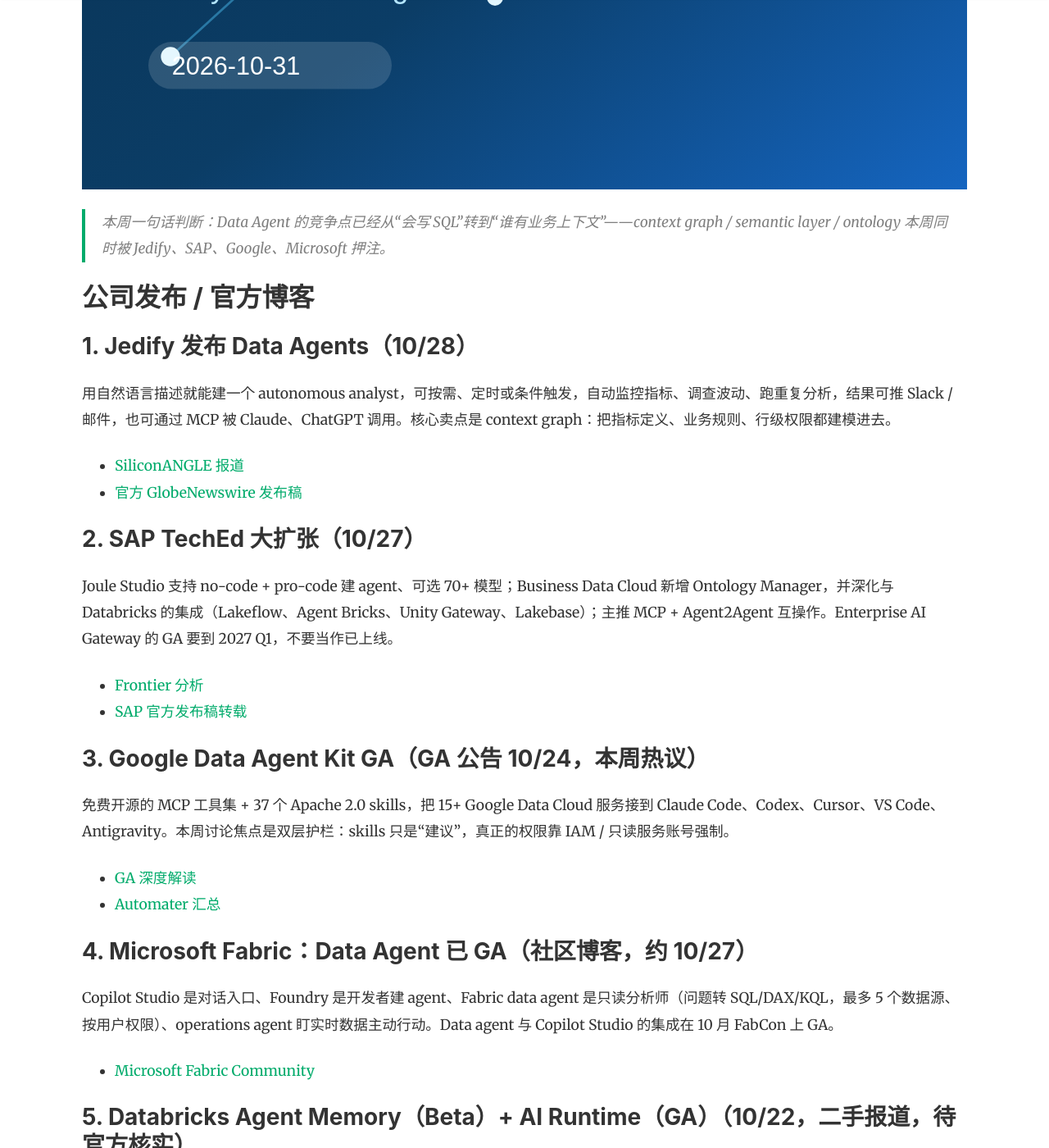
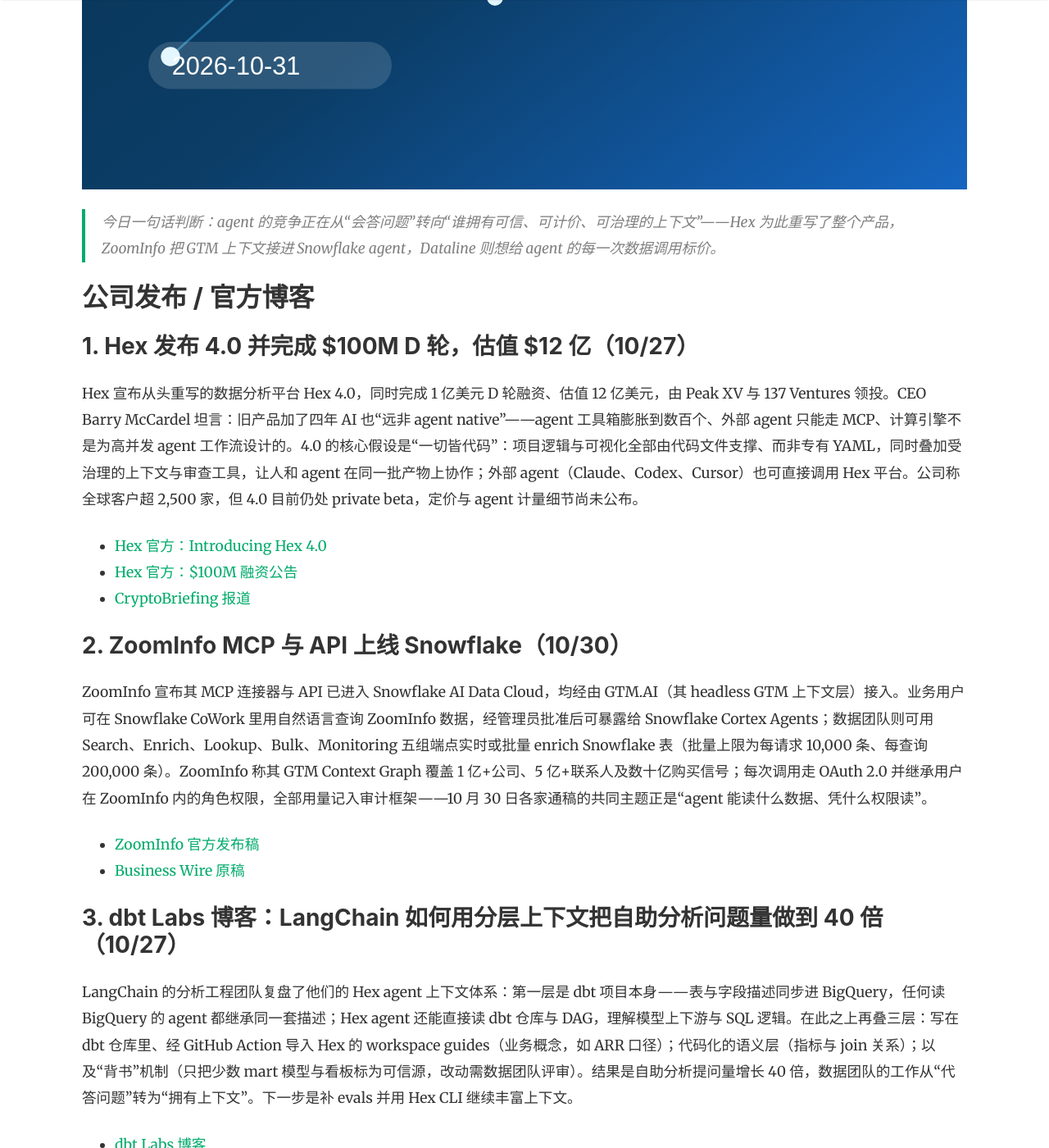
Before and after one commit to DataXAgent/data-agent-daily, a Jekyll site: the page built from _posts/2026-10-31-data-agent-daily.md, in a window 1280 px wide and 1400 px high, scrolled down 920 px. Shown: the whole window at 82% size. Built offline with Jekyll 4.4.1, drawn with Linux system fonts in a browser that asks for light colours; nearby versions of some CDN libraries; some of the changed text lies outside the part shown.

Commit message:
Data Agent Daily 2026-10-31 evening edition

```diff
--- a/_posts/2026-10-31-data-agent-daily.md
+++ b/_posts/2026-10-31-data-agent-daily.md
@@ -4,81 +4,53 @@ title: "Data Agent Daily — 2026-10-31"
 author: dad
 date: 2026-10-31
 image: "assets/images/covers/2026-10-31.svg"
-description: "本周一句话判断：Data Agent 的竞争点已经从会写 SQL 转到谁有业务上下文——context graph / semantic layer / ontology 本周同时被 Jedify、SAP、Google、Microsoft 押注。"
+description: "今日一句话判断：agent 的竞争正在从“会答问题”转向“谁拥有可信、可计价、可治理的上下文”——Hex 为此重写了整个产品，ZoomInfo 把 GTM 上下文接进 Snowflake agent，Dataline 则想给 agent 的每一次数据调用标价。"
 categories: ["Data Agent Daily"]
 tags: ["data-agent", "news"]
 comments: false
 ---
 
-
-> 本周一句话判断：Data Agent 的竞争点已经从“会写 SQL”转到“谁有业务上下文”——context graph / semantic layer / ontology 本周同时被 Jedify、SAP、Google、Microsoft 押注。
+> 今日一句话判断：agent 的竞争正在从“会答问题”转向“谁拥有可信、可计价、可治理的上下文”——Hex 为此重写了整个产品，ZoomInfo 把 GTM 上下文接进 Snowflake agent，Dataline 则想给 agent 的每一次数据调用标价。
 
 ## 公司发布 / 官方博客
 
-### 1. Jedify 发布 Data Agents（10/28）
-用自然语言描述就能建一个 autonomous analyst，可按需、定时或条件触发，自动监控指标、调查波动、跑重复分析，结果可推 Slack / 邮件，也可通过 MCP 被 Claude、ChatGPT 调用。核心卖点是 context graph：把指标定义、业务规则、行级权限都建模进去。
-- [SiliconANGLE 报道](https://siliconangle.com/2026/10/28/jedify-formally-launches-data-agents-for-building-ai-analysts-in-plain-language/)
-- [官方 GlobeNewswire 发布稿](https://www.globenewswire.com/news-release/2026/10/28/3390231/0/en/jedify-launches-data-agents-autonomous-analysts-built-on-its-context-graph.html)
+### 1. Hex 发布 4.0 并完成 $100M D 轮，估值 $12 亿（10/27）
+Hex 宣布从头重写的数据分析平台 Hex 4.0，同时完成 1 亿美元 D 轮融资、估值 12 亿美元，由 Peak XV 与 137 Ventures 领投。CEO Barry McCardel 坦言：旧产品加了四年 AI 也“远非 agent native”——agent 工具箱膨胀到数百个、外部 agent 只能走 MCP、计算引擎不是为高并发 agent 工作流设计的。4.0 的核心假设是“一切皆代码”：项目逻辑与可视化全部由代码文件支撑、而非专有 YAML，同时叠加受治理的上下文与审查工具，让人和 agent 在同一批产物上协作；外部 agent（Claude、Codex、Cursor）也可直接调用 Hex 平台。公司称全球客户超 2,500 家，但 4.0 目前仍处 private beta，定价与 agent 计量细节尚未公布。
+- [Hex 官方：Introducing Hex 4.0](https://hex.tech/blog/introducing-hex-4-0/)
+- [Hex 官方：$100M 融资公告](https://hex.tech/blog/hex-new-era/)
+- [CryptoBriefing 报道](https://cryptobriefing.com/hex-100-million-series-d-ai-agents/)
 
-### 2. SAP TechEd 大扩张（10/27）
-Joule Studio 支持 no-code + pro-code 建 agent、可选 70+ 模型；Business Data Cloud 新增 Ontology Manager，并深化与 Databricks 的集成（Lakeflow、Agent Bricks、Unity Gateway、Lakebase）；主推 MCP + Agent2Agent 互操作。Enterprise AI Gateway 的 GA 要到 2027 Q1，不要当作已上线。
-- [Frontier 分析](https://www.thisisfrontier.ai/news/sap-s-agent-expansion-moves-the-cio-choice-from-ai-tools-to-control-architecture)
-- [SAP 官方发布稿转载](https://www.tradingview.com/news/prnewswire:da7283c600ab9:0-sap-empowers-ai-developers-to-build-what-matters-and-turn-intent-into-autonomous-execution/)
+### 2. ZoomInfo MCP 与 API 上线 Snowflake（10/30）
+ZoomInfo 宣布其 MCP 连接器与 API 已进入 Snowflake AI Data Cloud，均经由 GTM.AI（其 headless GTM 上下文层）接入。业务用户可在 Snowflake CoWork 里用自然语言查询 ZoomInfo 数据，经管理员批准后可暴露给 Snowflake Cortex Agents；数据团队则可用 Search、Enrich、Lookup、Bulk、Monitoring 五组端点实时或批量 enrich  Snowflake 表（批量上限为每请求 10,000 条、每查询 200,000 条）。ZoomInfo 称其 GTM Context Graph 覆盖 1 亿+公司、5 亿+联系人及数十亿购买信号；每次调用走 OAuth 2.0 并继承用户在 ZoomInfo 内的角色权限，全部用量记入审计框架——10 月 30 日各家通稿的共同主题正是“agent 能读什么数据、凭什么权限读”。
+- [ZoomInfo 官方发布稿](https://www.zoominfo.com/newsroom/press-releases/zoominfo-mcp-api-launch-snowflake)
+- [Business Wire 原稿](https://www.businesswire.com/news/home/20261030229214/en/ZoomInfo-launches-New-MCP-Connector-and-API-on-Snowflake)
 
-### 3. Google Data Agent Kit GA（GA 公告 10/24，本周热议）
-免费开源的 MCP 工具集 + 37 个 Apache 2.0 skills，把 15+ Google Data Cloud 服务接到 Claude Code、Codex、Cursor、VS Code、Antigravity。本周讨论焦点是双层护栏：skills 只是“建议”，真正的权限靠 IAM / 只读服务账号强制。
-- [GA 深度解读](https://news.lavx.hu/article/google-data-agent-kit-reaches-general-availability-splits-guardrails-between-skills-and-iam)
-- [Automater 汇总](https://automater.ai/news/google-data-agent-kit-ga-mcp-tools-data-cloud-coding-agents/)
-
-### 4. Microsoft Fabric：Data Agent 已 GA（社区博客，约 10/27）
-Copilot Studio 是对话入口、Foundry 是开发者建 agent、Fabric data agent 是只读分析师（问题转 SQL/DAX/KQL，最多 5 个数据源、按用户权限）、operations agent 盯实时数据主动行动。Data agent 与 Copilot Studio 的集成在 10 月 FabCon 上 GA。
-- [Microsoft Fabric Community](https://community.fabric.microsoft.com/blog/fbc_comm_blog/copilot-studio-foundry-fabric-data-agent-or-operations-agent-which-one-to-pick/5377319)
-
-### 5. Databricks Agent Memory（Beta）+ AI Runtime（GA）（10/22，二手报道，待官方核实）
-Agent Memory 基于 Lakebase 存可复用的上下文数据集，AI Runtime 提供 serverless GPU、直接跑在受 Unity Catalog 治理的数据上，与 Agent Bricks 打通。
-- [Wisevoter](https://wisevoter.com/world/us/2026/10/22/databricks-launches-agent-memory-ai-runtime)
+### 3. dbt Labs 博客：LangChain 如何用分层上下文把自助分析问题量做到 40 倍（10/27）
+LangChain 的分析工程团队复盘了他们的 Hex agent 上下文体系：第一层是 dbt 项目本身——表与字段描述同步进 BigQuery，任何读 BigQuery 的 agent 都继承同一套描述；Hex agent 还能直接读 dbt 仓库与 DAG，理解模型上下游与 SQL 逻辑。在此之上再叠三层：写在 dbt 仓库里、经 GitHub Action 导入 Hex 的 workspace guides（业务概念，如 ARR 口径）；代码化的语义层（指标与 join 关系）；以及“背书”机制（只把少数 mart 模型与看板标为可信源，改动需数据团队评审）。结果是自助分析提问量增长 40 倍，数据团队的工作从“代答问题”转为“拥有上下文”。下一步是补 evals 并用 Hex CLI 继续丰富上下文。
+- [dbt Labs 博客](https://courses.getdbt.com/blog/langchain-self-serve-analytics-ai-agent-context)
+- [LangChain 官方复盘（7 月，佐证 40 倍口径）](https://www.langchain.com/blog/agent-data-stack)
 
 ## 新闻网站
 
-### 6. a16z 数据：Databricks 上 agent 查询量已超过人类，每天新建 1700 万个数据库（10/27）
-承载它的 Lakebase 已到 $100M 年化收入，但 Databricks 总 run rate 是 $7B，agent 原生产品线还只占约 1.4%——用量爆了，收入还没跟上。注意来源 a16z 是 Databricks 董事/早期投资人，立场不中立。
-- [The Inference](https://theinference.org/article/agents-launch-17-million-databases-a-day-on-databricks-the-line-they-feed-makes-100-million)
+### 4. Dataline 宣布 $10.6M 融资，做 agent 可付费的数据层（10/31）
+Dataline 宣布 1,060 万美元融资并启动首批 AI Data Launch 合作伙伴，定位是“agent 可付费的数据网络”：任何人可发布数据 feed，任何 agent 可按调用付费（x402），每次 API 响应附带 AI 置信度评分（来源可靠性、新鲜度、一致性），让 agent 在行动前标记或拒绝不可信数据。首批合作方包括 Hyperliquid、Polymarket、Kalshi、Base、Robinhood Chain、BNB、Sui、TON 等，Base 与 Robinhood Chain 上的开发者可免费接入。公司称已支撑 1,940 万笔链上交易、agent 任务成功率 96.4%（均为公司口径，无第三方核验）。注意一个口径差异：The Block 10 月 21 日报道称这轮实际在 4 月就以 SAFE + token warrant 形式签约、未披露估值——10 月 31 日的通稿是正式官宣，而非本周新到账的现金。
+- [GlobeNewswire 通稿（转载）](https://portal.sina.com.hk/finance/finance-globenewswire/globenewswire/2026/10/31/1973035/dataline-raises-10-6m-to-give-ai-agents-data-they-can-trust/)
+- [The Block 报道（4 月签约口径）](https://www.tradingview.com/news/bloomingbit:7fb207559094b:0-dataline-raises-10-6-million-seed-round-plans-ai-agent-data-network-expansion-and-token-launch/)
 
-### 7. Snowflake vs Databricks 新战场：SQL 文档解析
-Databricks 在 Agent Bricks 里加了 `ai_parse`；Snowflake 在 Intelligence 平台推 Agentic Document Analytics，一次查上千份文档，做定量/时间维度分析，而不只是 RAG 检索。
-- [Databricks fires back at Snowflake](http://en.zicos.com/tech/i32371689-Databricks-fires-back-at-Snowflake-with-SQL-based-AI-document-parsing.html)
-
-### 8. Akeneo 秋季发布（10/28 上线）+ 收购 Dataggo
-垂直行业版 data agent：agentic orchestrator Ziggy for Shopify 自动 enrich 上千个商品、接入供应商数据、跨渠道发布，并加了透明 AI 标注（标明哪段是 agent 写的、哪段是人审的）。
-- [UK Tech News](https://uktechnews.co.uk/2026/10/30/akeneo-puts-ai-agents-to-work-across-product-data-with-enterprise-control-built-in/)
-
-### 9. 风险面：Agentic AI 安全周报（截至 10/27）
-OWASP 更新 Agentic AI Incidents 追踪；FastMCP 爆 OAuth issuer-binding 漏洞（已在 4.1.2 修复），可导致 MCP server 窃取客户端凭据——对所有接 MCP 的 Data Agent 都是直接相关的供应链风险。
-- [AI Agent Store 周报](https://aiagentstore.ai/ai-agent-news/topic/data-privacy-security)
+### 5. 第三方实测：Snowflake CoCo agent 比人工快 4.6 倍，Databricks Genie Code 未独立跑完全流程（10/29）
+Signal65 用同一套真实场景（美国 DOT 航班延误数据集）在 Snowflake 与 Databricks 上各跑两遍：人工与各家 agentic 工具。结果是 Snowflake 的 CoCo agent 以 68 分钟跑完全部七阶段工作流，人工需 316 分钟（4.6 倍）；治理与 PII 保护任务快 32%；且 CoCo 可在平台内与开发者本机直接工作。而 Databricks 的 Genie Code 未能在无人干预下完成全部外部应用工作流，需借助第三方 agent（Claude Code），耗时约 4 倍。提醒：这是单一场景、单家评测机构的结果，可作选型参考，不宜直接外推为全量能力对比。
+- [Signal65 评测](https://signal65.com/research/ai/snowflake-vs-databricks-an-ai-and-enterprise-readiness-evaluation/)
 
 ## 社交媒体
 
-### 10. Instagram — Google Cloud 官方 Reel（10/30）
-讲 Agentic Data Cloud 为什么能破“准确率墙”：Knowledge Catalog（业务定义）、Borderless Lakehouse（零拷贝原地查询）、Smart Storage（把 PDF/图片里的暗数据原地结构化）。
-- [Google Cloud Reel](https://www.instagram.com/reel/DfIGKzViEpD/)
+### 6. X：Snowflake 与 Databricks 两位 CEO 公开互怼（10/28）
+Snowflake CEO Sridhar Ramaswamy 在 X 上转发 Ben Horowitz 谈 Databricks 的文章，要求对方“公布全部数字”，质疑 80% 的年收入增速在剔除 pass-through 推理收入后是否只剩 65%，并追问自由现金流、RPO、利润率与稀释情况。Databricks CEO Ali Ghodsi 回应称两家互补，并反讽“既然你们没在做 AI 这件事，不如考虑通过 Databricks 买 AI token”，同时称多数客户近几个月 token 支出下降约 30%（token 用量反而上升）。Ramaswamy 回了一句：“我问的是收入，不是来贡献收入的。”双方说法均为各自立场，token 降本数字为 Databricks 单方口径。
+- [Economic Times 报道](https://economictimes.indiatimes.com/tech/artificial-intelligence/snowflake-and-databricks-ceos-debate-growth-and-ai-reactions-follow/articleshow/135296930.cms)
+- [Analytics India Magazine 报道](https://analyticsindiamag.com/ai-news/youre-not-doing-this-ai-stuff-databricks-ceo-tells-snowflake)
 
-### 11. Instagram — Zoho（10/28）
-预告 “Meet the next evolution of Zoho Analytics, built for the Agentic era”，中小厂 BI 也在全面 agentic 化。
-- [Zoho 帖子](https://www.instagram.com/p/DfCXVSoSXiv/)
-
-### 12. Threads — 数据分析师视角热帖（10/24，约 3K 赞）
-资深数据分析师 Stanley Wang 建议同行现在就学 Claude Code / Codex，先从“用 agent 做一个 dashboard”开始；评论区在成功案例与公司禁用、核验成本之间分化。
-- [Threads 原帖](https://www.threads.com/@stanleywangg/post/De5GiOniqQI)
-
-### 13. Facebook — Agentic AI 学习笔记帖（10/29，480 赞 / 110 评论）
-Ali Data Analytics 发 19 页《Agentic AI: Complete Developer Study Notes》，评论区几乎全是求完整版、私信领取。
-- [Facebook 原帖](https://www.facebook.com/alitheanalyst/posts/pfbid0tejP8GF42R92voVD7WYkYFxPec2hificmWz52HhwujP9MaJq9yWGJ8iPQjeDtDsRl)
-
-### 14. LinkedIn — Microsoft CVP Mark Chaban（10/26）
-Fabric IQ 已在 Copilot Chat / Cowork GA，答案直接 grounded 在 Power BI semantic model 的可信定义上，且不额外收 AI token 费。
-- [LinkedIn 文章](https://www.linkedin.com/pulse/trust-new-competitive-advantage-ai-mark-chaban-msz2e)
+说明：今日检索未见 Google Cloud、Microsoft、Databricks 官方博客在过去 24 小时内发布新的 Data Agent 专帖，其最新动态已见本刊首期；X / Instagram / LinkedIn / Reddit 今日除上述 CEO 交锋外，未见可核实的新热帖。
 
 ## 可直接做内容的选题
-- “SQL is the small part”：护城河是 context graph + semantic layer，不是生成 SQL
-- 钩子数字：Agents now out-query humans — 17M databases a day
-- Google 的护栏拆分：skills 是建议、IAM 才是强制
+- “Agent-native 不是加法，是重写”：用 Hex 4.0 的案例讲为什么在旧产品上贴 agent 贴不住——工具膨胀、MCP 单通道、计算引擎三处旧账，适合做一张“旧架构 vs agent-native 架构”对比图
+- “你的 agent 凭什么权限读数据”：以 ZoomInfo × Snowflake 为例，讲 OAuth + 角色权限 + 审计这条线为什么是 10 月 30 日通稿的共同主题，钩子：agent 时代的权限模型就是新的数据治理
+- “数据开始按调用卖给 agent”：Dataline 的 x402 + 置信度评分，讲数据产品计价方式的变化——从卖订阅到卖每次调用的可信度，适合接 RecSys 视角：推荐系统早就按 impression 计价，数据层正在跟上
```
Also changed, not shown: assets/images/covers/2026-10-31.svg.
